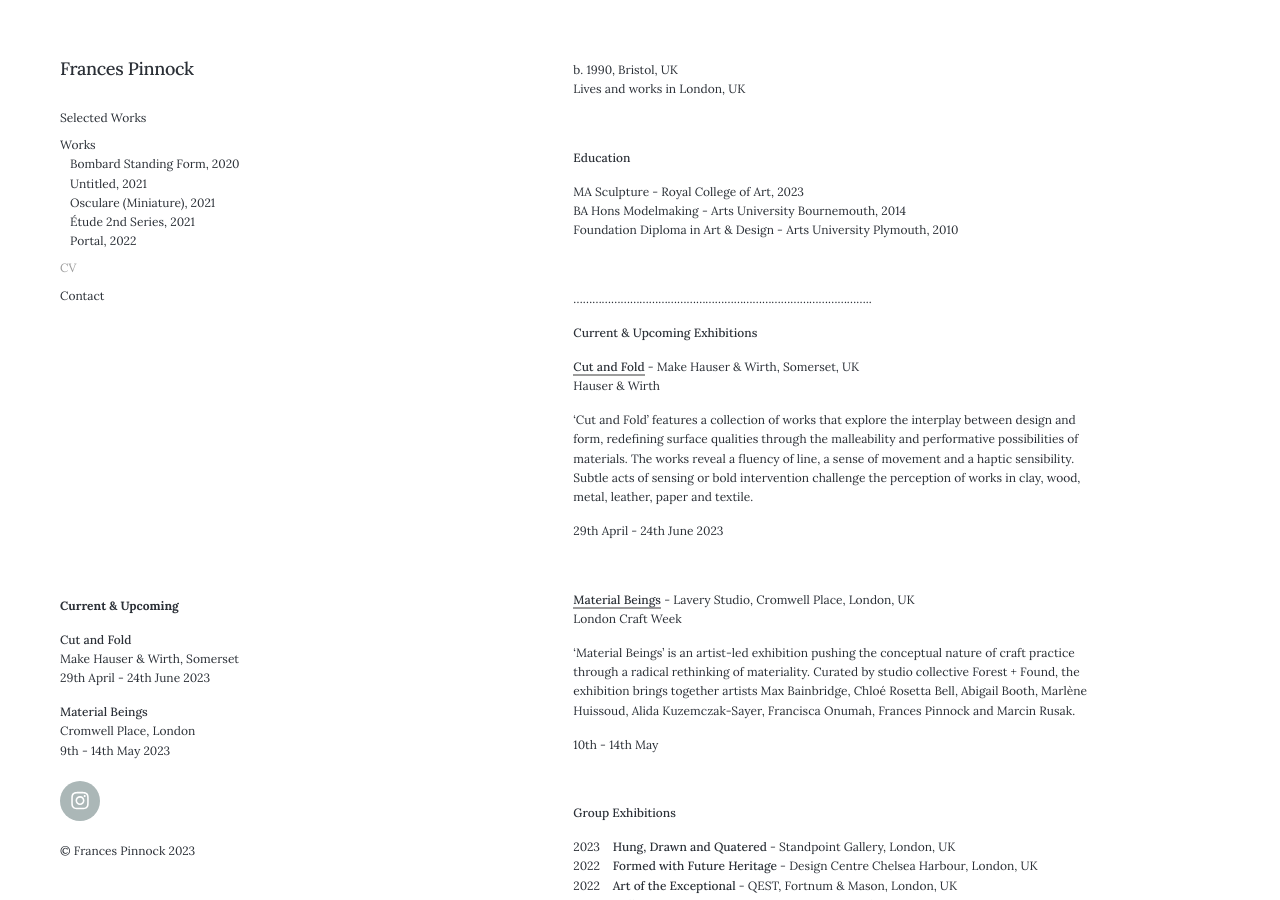
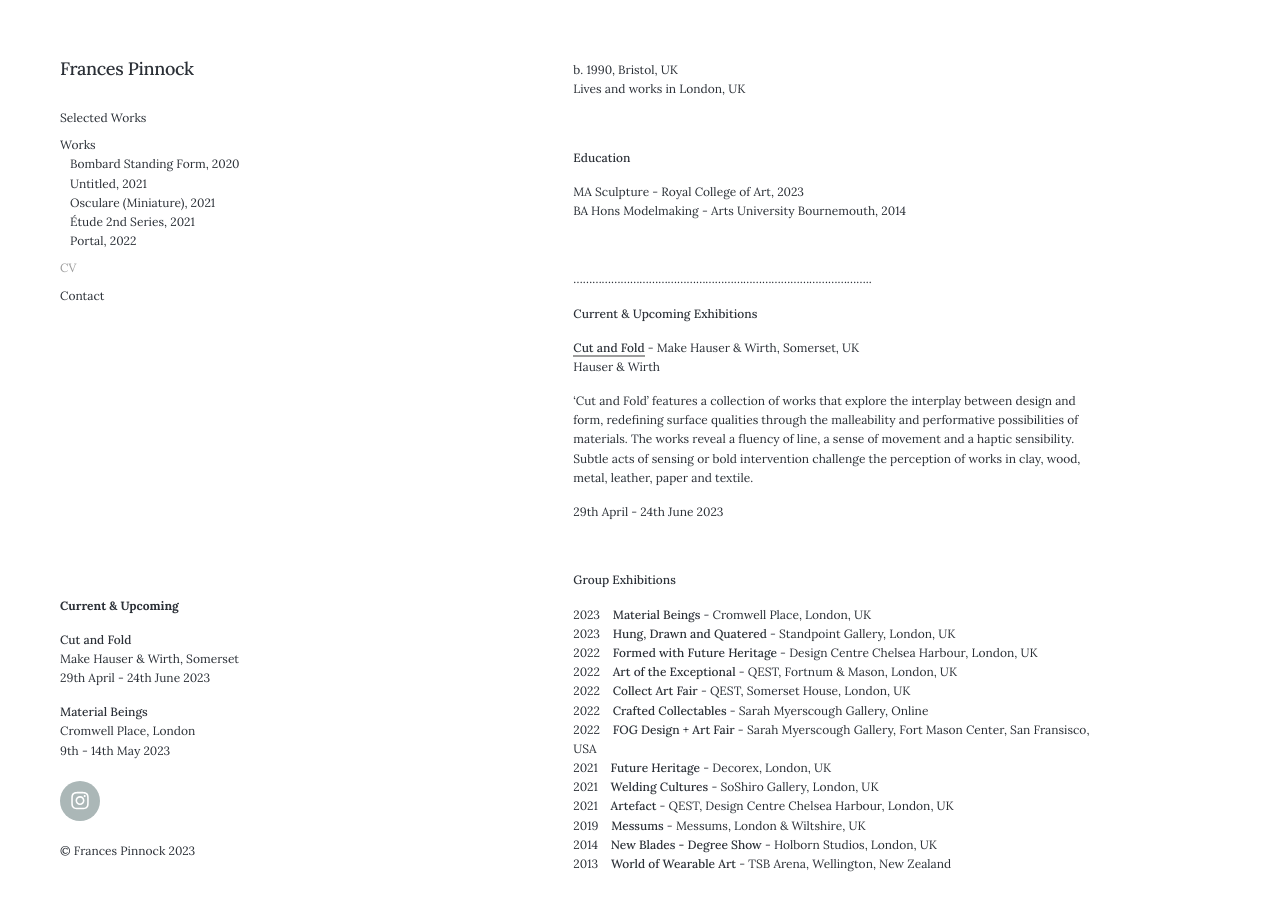
Before and after one commit to francespinnock/francespinnock.github.io, a Jekyll site: the page built from _pages/cv.md, in a window 1280 px wide and 900 px high. Built offline with Jekyll 4.4.1, drawn with Linux system fonts in a browser that asks for light colours; nearby versions of some CDN libraries.

Commit message:
Update cv.md

```diff
--- a/_pages/cv.md
+++ b/_pages/cv.md
@@ -13,7 +13,6 @@ Lives and works in London, UK
 
 MA Sculpture - Royal College of Art, 2023
 BA Hons Modelmaking - Arts University Bournemouth, 2014
-Foundation Diploma in Art & Design - Arts University Plymouth, 2010
 
 <br />
 
@@ -32,18 +31,11 @@ Hauser & Wirth
 
 <br />
 
-**[Material Beings](https://www.eventbrite.com/cc/material-beings-london-craft-week-2023-1997899)** - Lavery Studio, Cromwell Place, London, UK
-London Craft Week
-
-'Material Beings' is an artist-led exhibition pushing the conceptual nature of craft practice through a radical rethinking of materiality. Curated by studio collective Forest + Found, the exhibition brings together artists Max Bainbridge, Chloé Rosetta Bell, Abigail Booth, Marlène Huissoud, Alida Kuzemczak-Sayer, Francisca Onumah, Frances Pinnock and Marcin Rusak.
-
-10th - 14th May
-
-<br />
 
 
 **Group Exhibitions**
 
+2023&nbsp;&nbsp;&nbsp; **Material Beings** - Cromwell Place, London, UK
 2023&nbsp;&nbsp;&nbsp; **Hung, Drawn and Quatered** - Standpoint Gallery, London, UK
 2022&nbsp;&nbsp;&nbsp; **Formed with Future Heritage** - Design Centre Chelsea Harbour, London, UK
 2022&nbsp;&nbsp;&nbsp; **Art of the Exceptional** - QEST, Fortnum & Mason, London, UK
```
